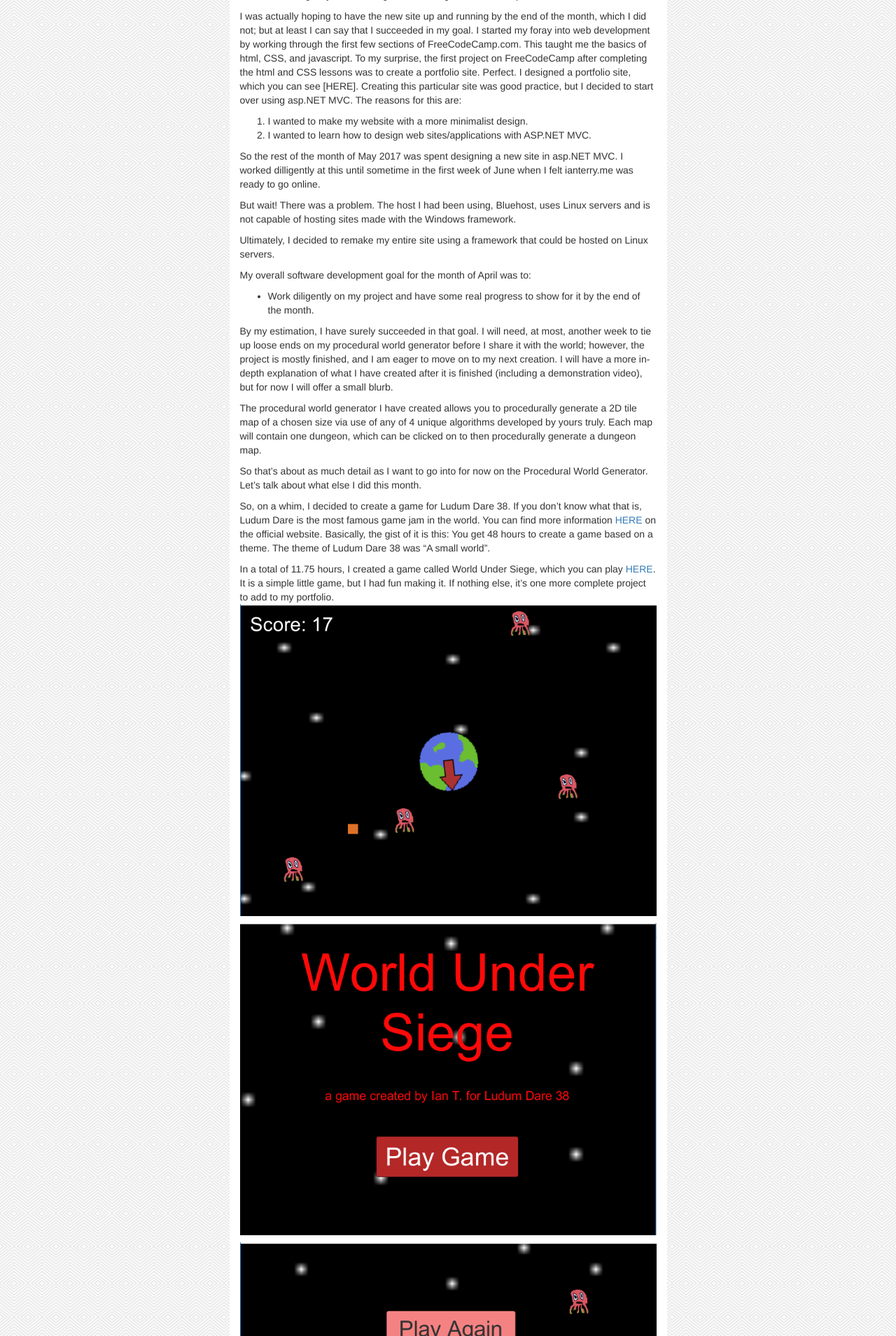
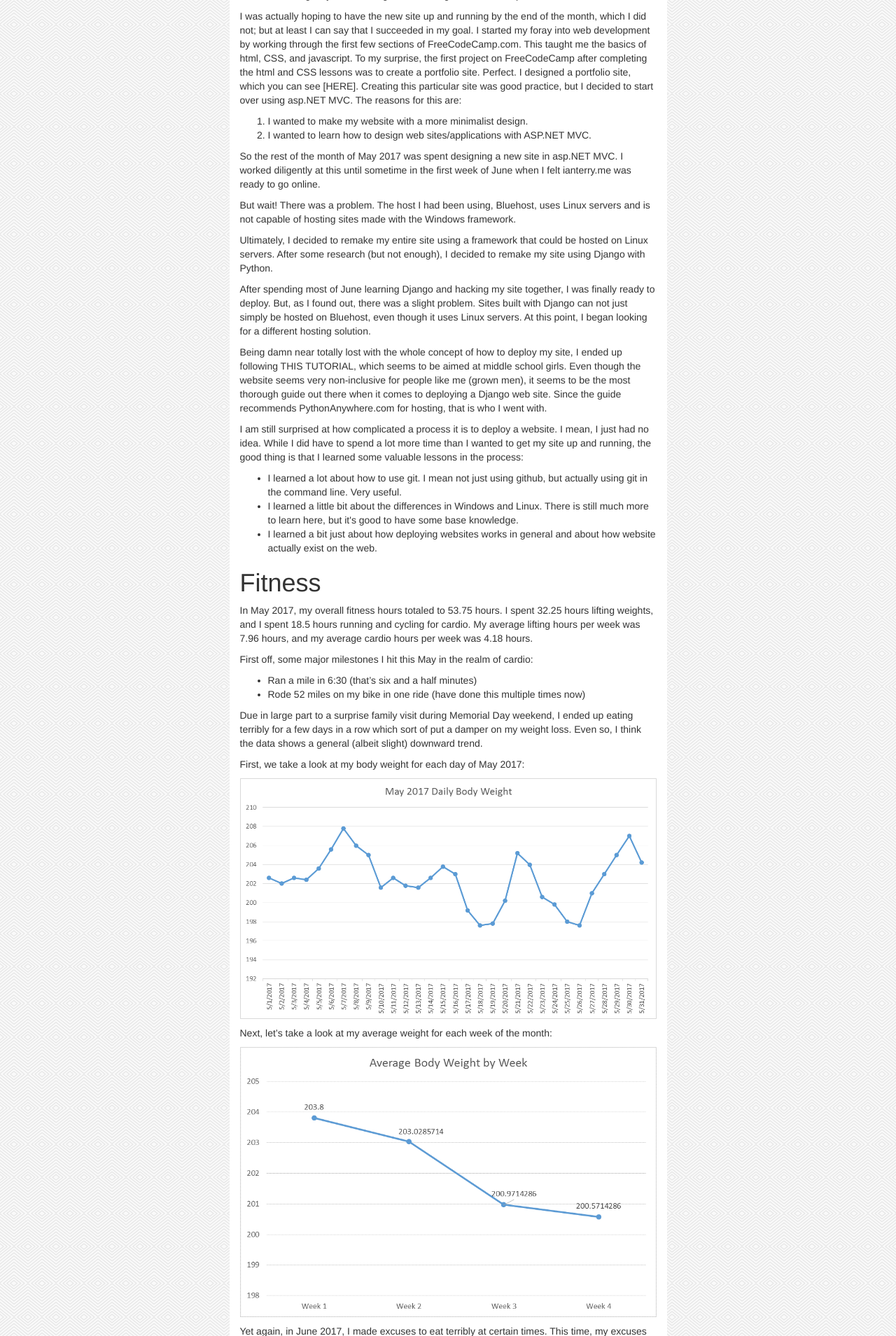
Before and after one commit to I4N-T/site-2, a Django app: template personal/templates/personal/posts/MayJune2017.html in a window 1280 px wide. Shown: the part 1419-3328 px from the top of the page at 70% size. Run offline with Django 3.2, Linux system fonts and the light colour scheme; the template is opened without the code that fills it, so the values that code supplies are empty; some libraries are stand-ins or nearby versions.

Commit message:
testing changed to make MapGenerator app work. Also updated MayJune2017.html and added pics

```diff
--- a/personal/templates/personal/demo/MapGenerator.html
+++ b/personal/templates/personal/demo/MapGenerator.html
@@ -1,4 +1,4 @@
-
+<!doctype html>
 <html lang="en-us">
   <head>
     <meta charset="utf-8">
--- a/personal/templates/personal/posts/April2017.html
+++ b/personal/templates/personal/posts/April2017.html
@@ -50,7 +50,7 @@
             <p>It is sad to say, but I think that this domain (BelowParallelStudios.com) has run its course. When I first started on this journey of hyper-productivity and personal development, my goal was mostly to learn to create games (or some other software products), and I figured that a brand name would be better for marketing as compared to just releasing things under my own name. By now, however, it is clear that this site is being used as a personal portfolio and journal, and so I think it would be best to just go ahead and make the site, domain and all, all about me.</p>
 
             <p>So, just to be clear, I will be building a new website, which will have a new domain name, but it will serve the same purpose as this site. I will continue to upload my monthly productivity reports, and I will continue to work hard to become the best version of myself that I can possibly be (this is important in case I ever run into any versions of myself from an alternate dimension).</p>
-            <h1>Fitness</h1>
+            <h2>Fitness</h2>
             <p>In April 2017, my overall fitness hours totalled to <strong>59.25</strong> hours, which makes April 2017 my most productive fitness month yet. I spent <strong>46.5</strong> hours lifting weights, and I spent <strong>12.75</strong> hours running and cycling for cardio. My average lifting hours per week was <strong>10.85</strong> hours, and my average cardio hours per week was <strong>2.98</strong> hours.</p>
 
             <p>My weight loss goal for March was to get below 205 lbs body weight. With an average weight last week of 203.8 lbs, I think it is safe to say that I succeeded in this goal. Here’s some data for you. First, a chart showing my weight on each day of the month:</p>
--- a/personal/templates/personal/posts/MayJune2017.html
+++ b/personal/templates/personal/posts/MayJune2017.html
@@ -47,77 +47,95 @@
 			<li>I wanted to make my website with a more minimalist design.</li>
 			<li>I wanted to learn how to design web sites/applications with ASP.NET MVC.</li>
 			</ol>
-			<p>So the rest of the month of May 2017 was spent designing a new site in asp.NET MVC. I worked dilligently at this until sometime in the first week of June
+			<p>So the rest of the month of May 2017 was spent designing a new site in asp.NET MVC. I worked diligently at this until sometime in the first week of June
 			 when I felt ianterry.me was ready to go online.</p>
 			 <p>But wait! There was a problem. The host I had been using, Bluehost, uses Linux servers and is not capable of hosting sites made with the Windows framework.<p>
-			 <p>Ultimately, I decided to remake my entire site using a framework that could be hosted on Linux servers.</p>
-<!--TO DO -->
-            <p>My overall software development goal for the month of April was to:</p>
-            <ul>
-                <li>Work diligently on my project and have some real progress to show for it by the end of the month.</li>
-            </ul>
-            <p>By my estimation, I have surely succeeded in that goal. I will need, at most, another week to tie up loose ends on my procedural world generator before I share it with the world; however, the project is mostly finished, and I am eager to move on to my next creation. I will have a more in-depth explanation of what I have created after it is finished (including a demonstration video), but for now I will offer a small blurb.</p>
+			 <p>Ultimately, I decided to remake my entire site using a framework that could be hosted on Linux servers. After some research (but not enough), I decided to remake
+			 my site using Django with Python.</p>
+			 <p>After spending most of June learning Django and hacking my site together, I was finally ready to deploy. But, as I found out, there was a slight problem. Sites built
+			 with Django can not just simply be hosted on Bluehost, even though it uses Linux servers. At this point, I began looking for a different hosting solution.</p>
+			 <p>Being damn near totally lost with the whole concept of how to deploy my site, I ended up following THIS TUTORIAL, which seems to be aimed at middle school girls.
+			  Even though the website seems very non-inclusive for people like me (grown men), it seems to be the most thorough guide out there when it comes to deploying a Django
+			   web site. Since the guide recommends PythonAnywhere.com for hosting, that is who I went with.</p>
+			   <p>I am still surprised at how complicated a process it is to deploy a website. I mean, I just had no idea. While I did have to spend a lot more time than I wanted
+			   to get my site up and running, the good thing is that I learned some valuable lessons in the process:</p>
+			   <ul>
+			   <li>I learned a lot about how to use git. I mean not just using github, but actually using git in the command line. Very useful.</li>
+			   <li>I learned a little bit about the differences in Windows and Linux. There is still much more to learn here, but it's good to have some base knowledge.</li>
+			   <li>I learned a bit just about how deploying websites works in general and about how website actually exist on the web.</li>
+			   </ul>
 
-            <p>The procedural world generator I have created allows you to procedurally generate a 2D tile map of a chosen size via use of any of 4 unique algorithms developed by yours truly. Each map will contain one dungeon, which can be clicked on to then procedurally generate a dungeon map.</p>
+<!--TO DO update hours-->
+            <h1>Fitness</h1>
+            <p>In May 2017, my overall fitness hours totaled to 53.75 hours. I spent 32.25 hours lifting weights, and I spent 18.5 hours running and cycling for cardio.
+			My average lifting hours per week was 7.96 hours, and my average cardio hours per week was 4.18 hours.</p>
+			<p>First off, some major milestones I hit this May in the realm of cardio:</p>
+			<ul>
+			<li>Ran a mile in 6:30 (that’s six and a half minutes)</li>
+			<li>Rode 52 miles on my bike in one ride (have done this multiple times now)</li>
+			</ul>
+			<p>Due in large part to a surprise family visit during Memorial Day weekend, I ended up eating terribly for a few days in a row which sort of put a damper on
+			my weight loss. Even so, I think the data shows a general (albeit slight) downward trend.</p>
+			<p>First, we take a look at my body weight for each day of May 2017:</p>
 
-            <p>So that’s about as much detail as I want to go into for now on the Procedural World Generator. Let’s talk about what else I did this month.</p>
+            <img class="img-responsive banner-img" src="{% static '/charts_and_graphs/May2017_bodyweight_daily.png' %}" alt="May Body Weight Daily" />
 
-            <p>So, on a whim, I decided to create a game for Ludum Dare 38. If you don’t know what that is, Ludum Dare is the most famous game jam in the world. You can find more information <a href="https://ldjam.com/">HERE</a> on the official website. Basically, the gist of it is this: You get 48 hours to create a game based on a theme. The theme of Ludum Dare 38 was “A small world”.</p>
+            <p>Next, let’s take a look at my average weight for each week of the month:</p>
 
-            <p>In a total of 11.75 hours, I created a game called World Under Siege, which you can play <a href="http://belowparallelstudios.com/WorldUnderSiegeGame/">HERE</a>. It is a simple little game, but I had fun making it. If nothing else, it’s one more complete project to add to my portfolio.
+            <img class="img-responsive banner-img" src="{% static '/charts_and_graphs/May2017_bodyweight_weekly.png' %}" alt="May Body Weight Weekly" />
 
-            <img class="img-responsive banner-img" src="{% static '/other/gameplay.png' %}" alt="Gameplay" width="800" height="600" /> <img class="img-responsive banner-img" src="{% static '/other/titleScreen.png' %}" alt="Title Screen" width="800" height="600" /> <img class="img-responsive banner-img" src="{% static '/other/gameover.png' %}" alt="Gameover" width="800" height="600" />
+			<p>Yet again, in June 2017, I made excuses to eat terribly at certain times. This time, my excuses were based on my girlfriend returning from a very long trip
+			overseas. To be clear, I don't feel very guilty about eating out too much on special occasions. While it does slow my weightloss progress, I'm still destined
+			for success as long as I stick to my system 90% of the time.</p>
 
-            <p>The game turned out pretty nicely I think, and it gave me the opportunity to quickly (and effectively) review some important concepts in Unity and game development as a whole. Be sure to check out some of the games other people created for Ludum Dare 38 <a href="https://ldjam.com/events/ludum-dare/38/games">HERE</a>. It’s hard to believe some of them were made in less than 48 hours.</p>
+			<p>Anyways, here is a chart of my weight for each day of June 2017:</p>
 
-            <p>So what’s next for me? Well, after I finish with the Procedural World Generator, I will be moving on to a very exciting and important project. I will be creating my own website from scratch using C# and ASP.net. What kind of site, you ask? A site much like this one. In fact, <strong>my goal for the month of May 2017 is to work diligently to create a personal portfolio website to replace BelowParallelStudios.com.</strong></p>
+			<img class="img-responsive banner-img" src="{% static '/charts_and_graphs/June2017_bodyweight_daily.png' %}" alt="June Body Weight Daily" />
 
-            <p>It is sad to say, but I think that this domain (BelowParallelStudios.com) has run its course. When I first started on this journey of hyper-productivity and personal development, my goal was mostly to learn to create games (or some other software products), and I figured that a brand name would be better for marketing as compared to just releasing things under my own name. By now, however, it is clear that this site is being used as a personal portfolio and journal, and so I think it would be best to just go ahead and make the site, domain and all, all about me.</p>
+            <p>And here is my average weight for each week of the month:</p>
 
-            <p>So, just to be clear, I will be building a new website, which will have a new domain name, but it will serve the same purpose as this site. I will continue to upload my monthly productivity reports, and I will continue to work hard to become the best version of myself that I can possibly be (this is important in case I ever run into any versions of myself from an alternate dimension).</p>
-            <h1>Fitness</h1>
-            <p>In April 2017, my overall fitness hours totalled to <strong>59.25</strong> hours, which makes April 2017 my most productive fitness month yet. I spent <strong>46.5</strong> hours lifting weights, and I spent <strong>12.75</strong> hours running and cycling for cardio. My average lifting hours per week was <strong>10.85</strong> hours, and my average cardio hours per week was <strong>2.98</strong> hours.</p>
+            <img class="img-responsive banner-img" src="{% static '/charts_and_graphs/June2017_bodyweight_weekly.png' %}" alt="June Body Weight Weekly" />
 
-            <p>My weight loss goal for March was to get below 205 lbs body weight. With an average weight last week of 203.8 lbs, I think it is safe to say that I succeeded in this goal. Here’s some data for you. First, a chart showing my weight on each day of the month:</p>
+			<p>I can't say I lost a lot of weight, but at least I was able to maintain. Considering the multiple interruptions to my diet over the past couple months, I really
+can't be too hard on myself. Also, keep in mind that even 200 lbs is not overweight for me. I mean, I haven't been told that by a doctor, but if you saw me I think you'd agree.</p>
 
-            <img class="img-responsive banner-img" src="{% static '/charts_and_graphs/April2017_bodyweight_daily.png' %}" alt="April Body Weight Daily" />
+            <p>Now, here’s a chart plotting my weight on each and every day from March 1, 2017 to June 30, 2017:</p>
 
-            <p>While there are some major fluctuations there, it is clear to see that the trend is steadily toward a lower weight. No, the weight loss this month was not dramatic, but I did lose a decent amount of weight. Let’s take a look at my average weight for each week of the month:</p>
+            <img class="img-responsive banner-img" src="{% static '/charts_and_graphs/4monthcombinedweightlossDAILY.png' %}" alt="Four month weight loss daily" />
 
-            <img class="img-responsive banner-img" src="{% static '/charts_and_graphs/April2017_bodywieght_weekly.png' %}" />
+			<p>And this shows my average weekly weight from March 1, 2017 to June 30, 2017:</p>
 
-            <p>Here, I think it is easier to see how much weight I lost. I went from an average weight of 206.3 lbs in the first week of April to an average weight of 203.8 lbs in the last week of April. That is a difference of 2.51 lbs. Not a lot, but I’ll take it. That amounts to about 0.63 lbs of weight loss each week.</p>
+			<img class="img-responsive banner-img" src="{% static '/charts_and_graphs/4monthcombinedweightlossWEEKLY.png' %}" alt="Four month weight loss weekly" />
 
-            <p>Now, here’s a chart plotting my weight on each and every day from March 1, 2017 to April 30, 2017:</p>
+			<p>Now as far as lifting goes, in the month of May I hit a new deadlift pr with 385 lbs for 5 sets of 3 reps. Aside from that, my other lifts were mostly stagnant.</p>
 
-            <img class="img-responsive banner-img" src="{% static '/charts_and_graphs/2monthcombinedweightlossDAILY.png' %}" alt="Two month weight loss" />
+			<p>In June, I started doing a new workout program. The program I've been doing is called N-Suns 5/3/1, and I am doing the 4-day version. The main reason for
+			 switching up my workout schedule is just that I wanted to spend less time in the gym. Simply put, I was missing out on sleep. I also wanted to have more time
+			 to focus on software development. So far, my review of the program is that it has been great for leg development, but not as great for bench. With that said,
+			 I personally changed the program a bit from what it is supposed to be so that it is less bench focused, so I can't really be upset. I will be sticking with N-Suns
+			 5/3/1 at least through the next month or two.</p>
 
-            <p>In this context, my weight loss is starting to look sort of impressive.</p>
+            <h2>Other</h2>
+            <p>In May, I spent <strong>7.00</strong> hours doing other productive stuff. In June, I spent <strong>?.??</strong> hours doing other productive stuff.</p>
 
-            <p>Aside from weight loss, it was a solid month for me in regards to strength as well. At the very least, I can say that I achieved my goal of maintaining my strength over the course of the month. I hit a new deadlift pr with 385 lbs for 5 sets of 3 reps, which is great. Unfortunately, I have stalled on my back squats lately. I think the problem is just that I go so hard on back days with deadlifts and rack pulls that I am never going into a leg day completely fresh. Soon, maybe starting in June, I will work out a new program, maybe with squats and deads on the same day. I’m not sure yet. We’ll see.</p>
+            <h2>Student Loan Repayment</h2>
 
-            <p>My fitness goals for April 2017 will be to get below 200 lbs body weight while maintaining strength on all lifts.</p>
-            <h2>Other</h2>
-            <p>In this past month, I spent <strong>1.25</strong> hours doing other productive stuff.</p>
-            <h2>Student Loan Repayment</h2>
-            <p>Last month, my goal was to put <span style="color: #339966;">$1600</span> toward my debt. I fell short of my goal by $100.</p>
+            <p>In the month of May 2017, I paid <span style="color: #339966;">$1350</span> toward my student loan debt. In the month of June 2017, I paid another <span style="color: #339966;">$1350</span> toward my student loan debt.
 
-            <p>In the month of April 2017, I paid <span style="color: #339966;">$1500</span> toward my student loan debt, which currently rests at a total of <span style="color: #ff0000;">$26,309.62</span>. Since graduating in May of 2016, I have put <span style="color: #339966;">$17,350</span> toward my student loan debt. That means I have paid off <span style="color: #339966;">$15,383.30</span> of the original <span style="color: #ff0000;">$41,692.92</span> total. (For those wondering about how the numbers add up, keep in mind that some of the money I pay toward my debt goes to paying off interest).</p>
+			<p>My current debt rests at <span style="color: #ff0000;">$23,765.80</span>. Since graduating in May of 2016, I have put <span style="color: #339966;">$20,050</span> toward my student loan debt. That means I have paid off <span style="color: #339966;">$17,927.12</span> of the original <span style="color: #ff0000;">$41,692.92</span> total. (For those wondering about how the numbers add up, keep in mind that some of the money I pay toward my debt goes to paying off interest).</p>
 
-            <p>The reason I only paid off $1500 this month instead of my goal of $1600 is because I ended up needing to buy some new clothes due to having lost so much weight.</p>
-            <h2>Goals for next month (April 2017):</h2>
+            <h2>Goals for next month (July 2017):</h2>
             <h3>Software Dev Goals:</h3>
             <ul>
-                <li>Work diligently toward the goal of creating a website to replace BelowParallelStudios.com</li>
+                <li>TO DO</li>
             </ul>
             <h3>Fitness Goals:</h3>
             <ul>
-                <li>Get below 200 lbs bodyweight</li>
                 <li>Maintain strength on all lifts</li>
             </ul>
             <h3>Student Loan Repayment Goals:</h3>
             <ul>
-                <li>Pay off at least $1500.</li>
+                <li>Pay off at least $1000.</li>
             </ul>
 
         </div>
```
Also changed, not shown: static/personal/charts_and_graphs/4monthcombinedweightlossDAILY.png (added), static/personal/charts_and_graphs/4monthcombinedweightlossWEEKLY.png (added), static/personal/charts_and_graphs/June2017_bodyweight_daily.png (added), static/personal/charts_and_graphs/June2017_bodyweight_weekly.png (added), static/personal/charts_and_graphs/May2017_bodyweight_daily.png (added), static/personal/charts_and_graphs/May2017_bodyweight_weekly.png (added).
